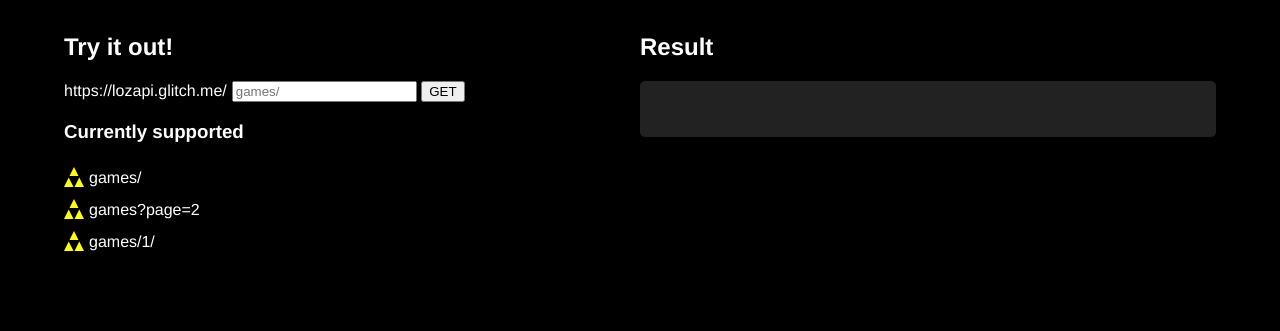
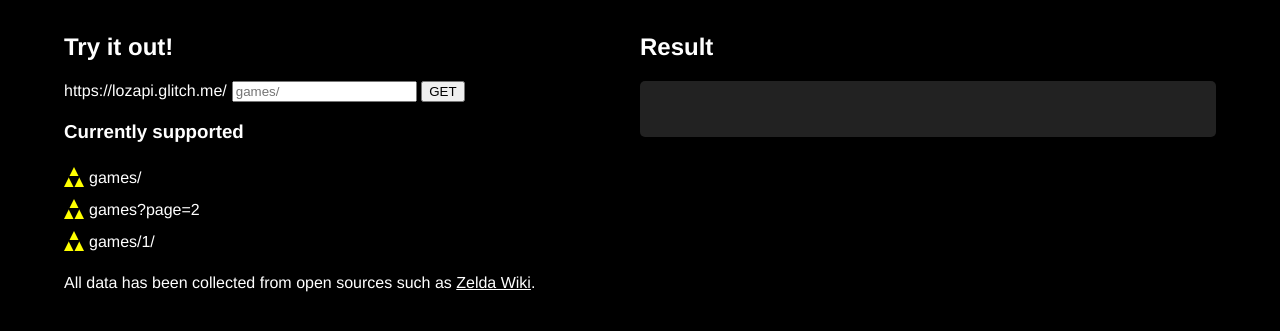
Before and after one commit to aaronksaunders/aks-graphql-sample1, a website: page views/index.html in a window 1280 px wide. Shown: the part 143-474 px from the top of the page. Drawn offline with nearby package versions, Linux system fonts and the light colour scheme; no server answers.

Commit message:
Checkpoint

```diff
--- a/public/style.css
+++ b/public/style.css
@@ -23,6 +23,10 @@ body {
 
 h1 {
   font-weight: bold;
+}
+
+a {
+  color: white;
 }
 
 section {
--- a/views/index.html
+++ b/views/index.html
@@ -1,12 +1,3 @@
-<!-- This is a static file -->
-<!-- served from your routes in server.js -->
-
-<!-- You might want to try something fancier: -->
-<!-- html/nunjucks docs: https://mozilla.github.io/nunjucks/ -->
-<!-- pug: https://pugjs.org/ -->
-<!-- haml: http://haml.info/ -->
-<!-- hbs(handlebars): http://handlebarsjs.com/ -->
-
 <!DOCTYPE html>
 <html>
   <head>
@@ -40,6 +31,7 @@
         <li>games?page=2</li>
         <li>games/1/</li>
       </ul>
+      <p>All data has been collected from open sources such as <a href="http://zelda.gamepedia.com/" target="_blank">Zelda Wiki</a>.</p>
     </div>
 
     <div class="right">
```
